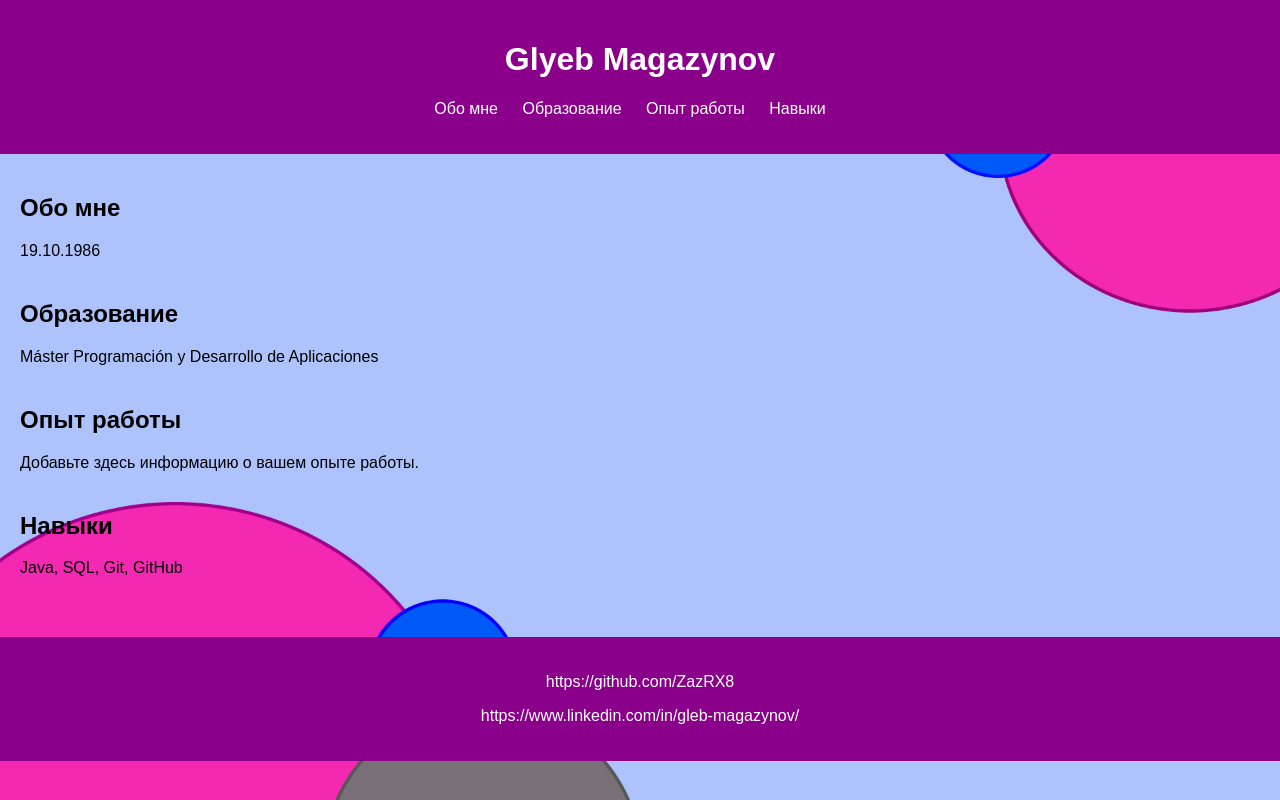
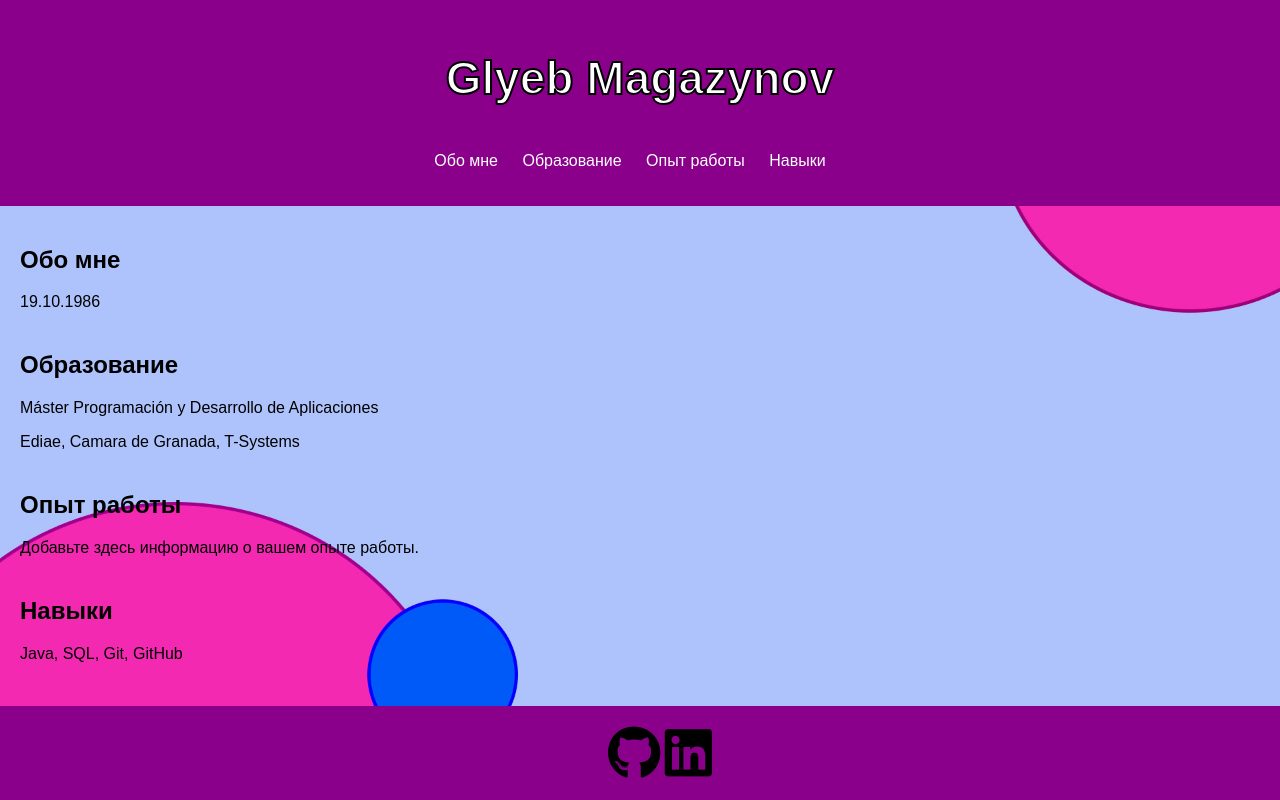
Before and after one commit to ZazRX8/my-resume, a plain HTML site: page index.html in a window 1280 px wide. Drawn offline with Linux system fonts and the light colour scheme.

Commit message:
очередное исправление кода

```diff
--- a/index.html
+++ b/index.html
@@ -6,6 +6,8 @@
     <meta name="viewport" content="width=device-width, initial-scale=1.0">
     <title>My Resume</title>
     <link rel="stylesheet" href="style.css">
+    <!-- Добавим иконки для GitHub и LinkedIn -->
+    <link rel="stylesheet" href="https://cdnjs.cloudflare.com/ajax/libs/font-awesome/6.0.0-beta3/css/all.min.css">
 </head>
 
 <body>
@@ -32,6 +34,7 @@
         <section id="education">
             <h2>Образование</h2>
             <p>Máster Programación y Desarrollo de Aplicaciones</p>
+            <p>Ediae, Camara de Granada, T-Systems</p>
         </section>
 
         <section id="experience">
@@ -45,10 +48,29 @@
         </section>
     </main>
 
+    <!-- Переносим этот блок в самый низ страницы -->
     <footer>
-        <p>https://github.com/ZazRX8</p>
-        <p>https://www.linkedin.com/in/gleb-magazynov/</p>
+        <!-- Добавляем стили напрямую к иконкам -->
+        <a href="https://github.com/ZazRX8" target="_blank"><i class="fab fa-github"
+                style="font-size: 54px; color: black;"></i></a>
+        <a href="https://www.linkedin.com/in/gleb-magazynov/" target="_blank"><i class="fab fa-linkedin"
+                style="font-size: 54px; color: black;"></i></a>
     </footer>
+
+    <!-- Добавляем стили для блока footer -->
+    <style>
+        footer {
+            position: fixed;
+            bottom: 0;
+            width: 100%;
+            background-color: #8A008A;
+            /* Темный оттенок мадженты */
+            color: #FFFFFF;
+            /* Белый цвет текста */
+            padding: 20px;
+            text-align: center;
+        }
+    </style>
 
 </body>
 
--- a/style.css
+++ b/style.css
@@ -3,6 +3,12 @@ body {
     font-family: Arial, sans-serif;
     margin: 0;
     padding: 0;
+    background-image: url('images/your-background-image.jpg');
+    /* Замените 'your-background-image.jpg' на имя вашего фонового изображения */
+    background-size: cover;
+    /* Это свойство позволяет изображению занимать всю доступную область */
+    background-repeat: no-repeat;
+    /* Запрещаем повторение фонового изображения */
 }
 
 header {
@@ -47,11 +53,23 @@ footer {
     text-align: center;
 }
 
-body {
-    background-image: url('images/your-background-image.jpg');
-    /* Замените 'your-background-image.jpg' на имя вашего фонового изображения */
-    background-size: cover;
-    /* Это свойство позволяет изображению занимать всю доступную область */
-    background-repeat: no-repeat;
-    /* Запрещаем повторение фонового изображения */
+/* Добавляем черную обводку вокруг каждой буквы в заголовке "Glyeb Magazynov" */
+h1 {
+    display: inline-block;
 }
+
+h1 {
+    -webkit-text-stroke: 2px black;
+    /* Для браузеров, основанных на Chromium (Chrome, Edge и др.) */
+    text-stroke: 2px black;
+    /* Общее свойство */
+    color: #fff;
+    /* Цвет текста */
+    font-size: 46px;
+    /* Замените значение на нужный вам размер */
+}
+
+header h1 {
+    font-family: 'Cooper Black', sans-serif;
+    /* Замените 'Montserrat' на название загруженного шрифта */
+}
```
Also changed, not shown: 1 other file.
